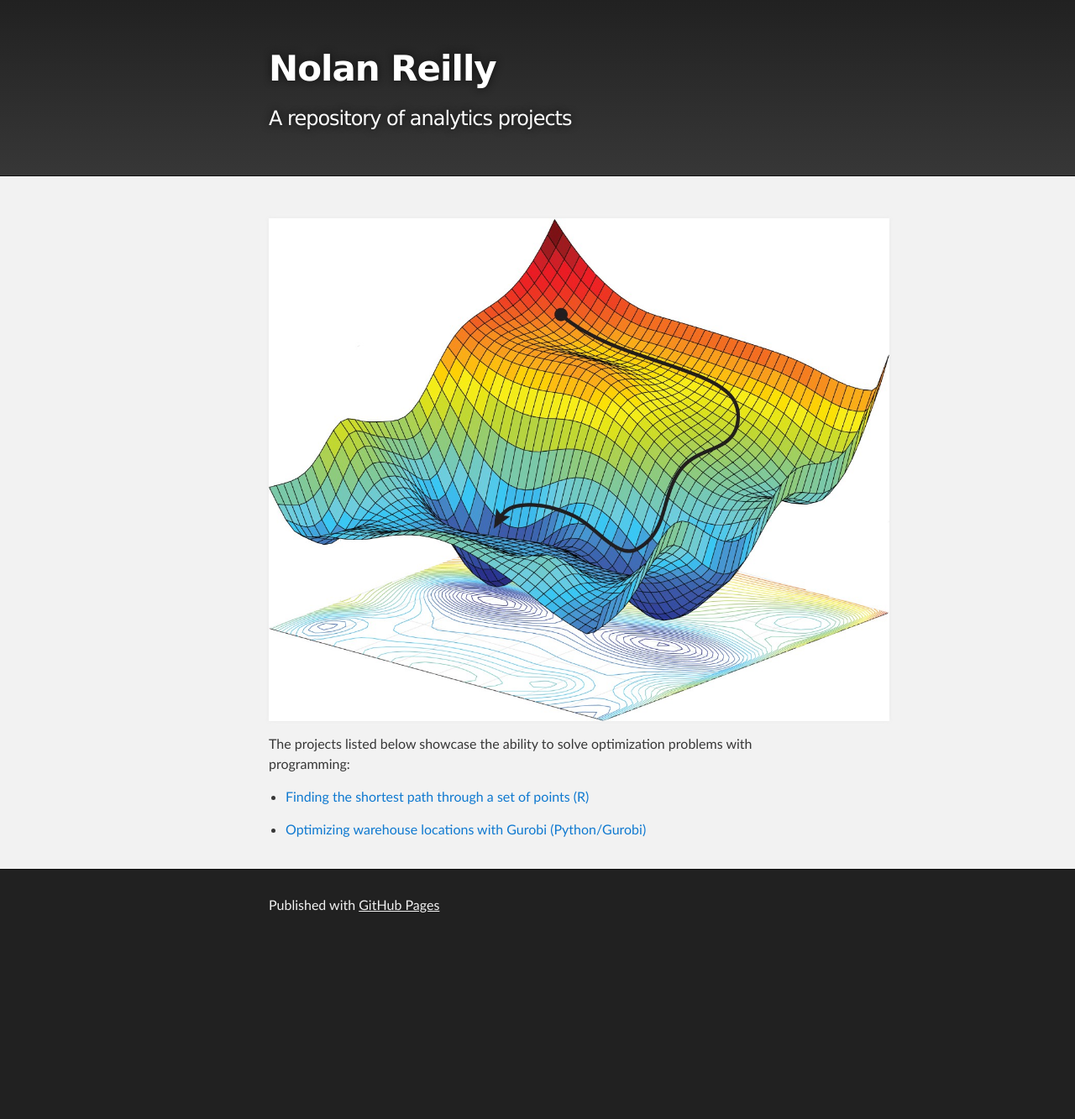
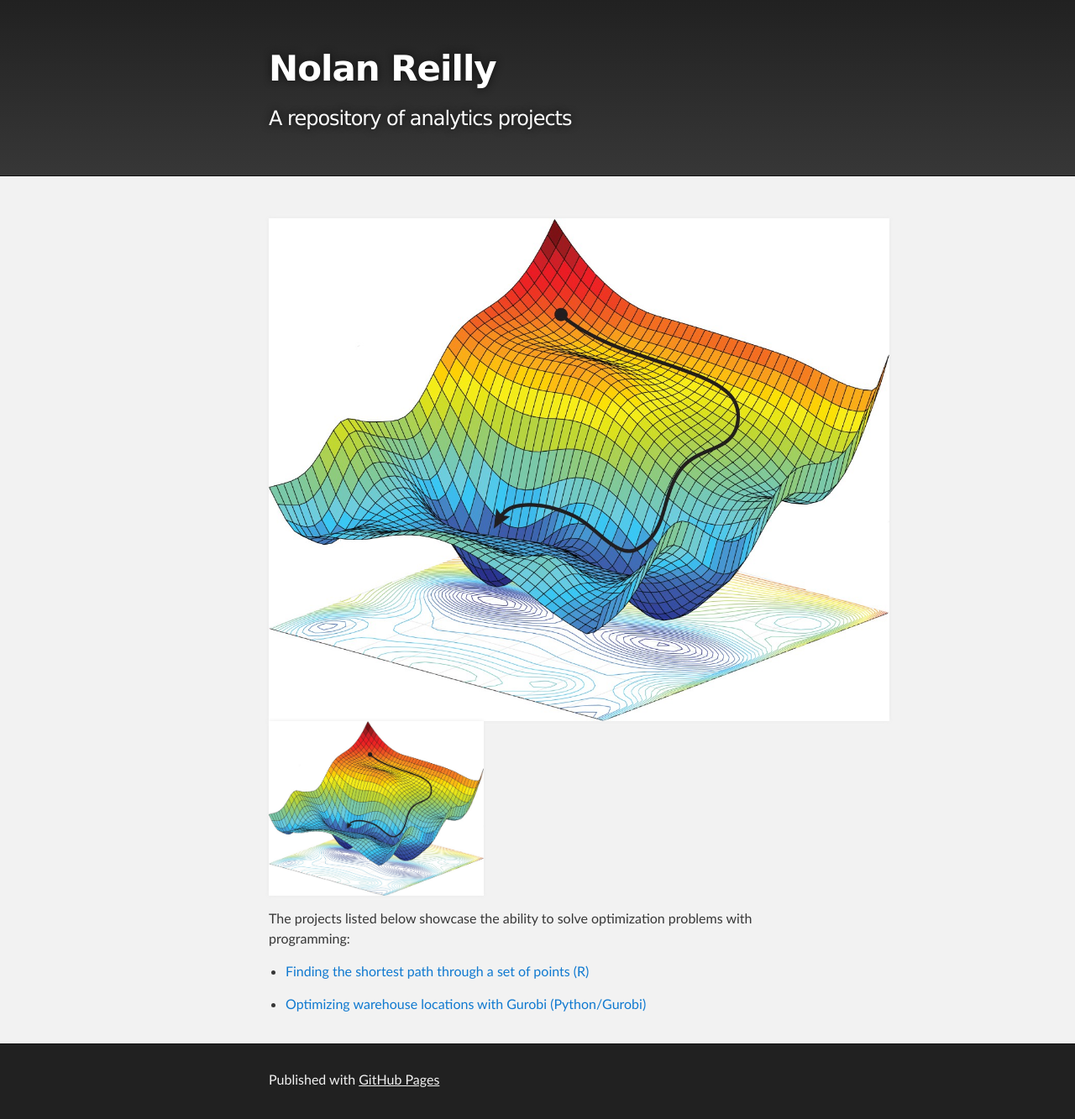
Before and after one commit to nolanpreilly/nolanpreilly.github.io, a Jekyll site: the page built from optimization/index.md, in a window 1280 px wide. Shown: the whole page at 84% size. Built offline with Jekyll 4.4.1, drawn with Linux system fonts in a browser that asks for light colours; our own code applies the rules of GitHub Pages for plain Markdown files; before the commit the page ends 1125 px from its top, so only the background shows below that.

Commit message:
Update index.md

```diff
--- a/optimization/index.md
+++ b/optimization/index.md
@@ -3,6 +3,7 @@ Title: Optimization Projects
 ---
 
 ![Optimization Picture](/pics/optimization.jpeg)
+<img src="/pics/optimization.jpeg" width="40%">
 
 The projects listed below showcase the ability to solve optimization problems with programming:
 
```
